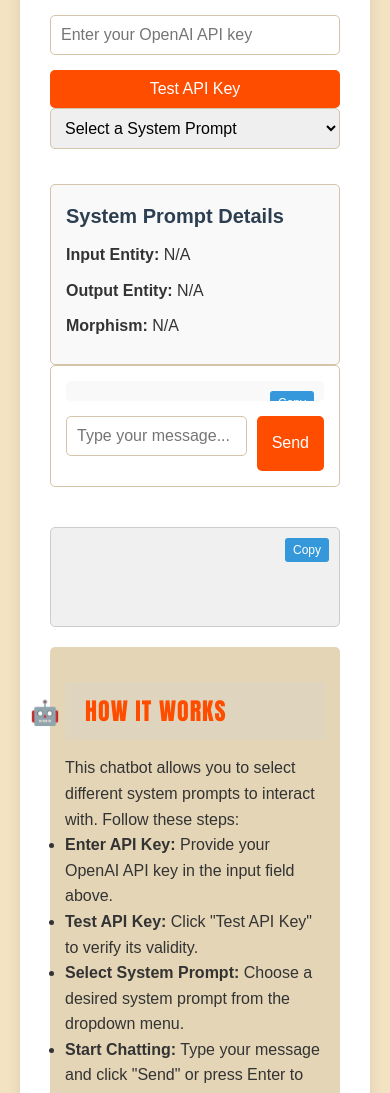
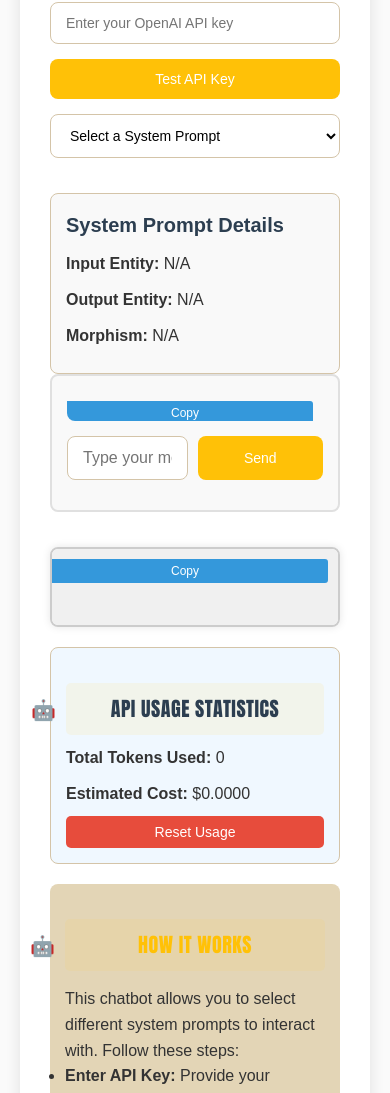
Before and after one commit to hartswf0/shorthive, a plain HTML site: page index.html in a window 390 px wide. Shown: the part 113-1206 px from the top of the page. Drawn offline with Linux system fonts and the light colour scheme.

Commit message:
Update index.html with usage and hive brand

```diff
--- a/index.html
+++ b/index.html
@@ -2,7 +2,7 @@
 <html lang="en">
 <head>
     <meta charset="UTF-8">
-    <title>AI Chatbot with System Prompt Selection</title>
+    <title>ShortHive: Multi-Agent AI Video Automation Framework</title>
     <style>
         /* Reset and Base Styles */
         * {
@@ -11,8 +11,8 @@
             box-sizing: border-box;
         }
         body {
-            font-family: Arial, sans-serif;
-            background-color: #f4e3c3;
+            font-family: 'Poppins', sans-serif;
+            background-color: #fafafa; /* Softer, neutral tone */
             color: #333;
             line-height: 1.6;
             font-size: 16px;
@@ -35,23 +35,24 @@
         /* Headings */
         h1, h2 {
             font-family: 'Impact', sans-serif;
-            color: #ff4d00;
+            color: #FFC107; /* Honey Yellow */
             text-transform: uppercase;
             margin-bottom: 15px;
-            letter-spacing: 1px;
+            letter-spacing: 0.5px; /* Reduced spacing for a more elegant feel */
+            text-align: center;
         }
         h1 {
             font-size: 32px;
-            border-bottom: 2px solid #ff4d00;
+            border-bottom: 2px solid #FFC107;
             padding-bottom: 10px;
-            text-align: center;
         }
         h2 {
             font-size: 24px;
-            background-color: rgba(211, 211, 211, 0.3);
+            background-color: rgba(255, 207, 64, 0.1); /* Light Honey Yellow */
             padding: 10px 20px;
             position: relative;
             margin-top: 20px;
+            border-radius: 5px;
         }
         h2::before {
             content: '🤖';
@@ -65,46 +66,126 @@
         input[type="text"],
         select {
             width: 100%;
-            padding: 10px;
+            padding: 12px 15px;
             margin-bottom: 15px;
             border: 1px solid #d4c4a8;
-            border-radius: 5px;
+            border-radius: 8px; /* More rounded for a playful look */
             font-size: 16px;
+            background-color: #fff;
+            transition: border-color 0.3s ease;
+        }
+        input[type="password"]:focus,
+        input[type="text"]:focus,
+        select:focus {
+            border-color: #FFC107;
+            outline: none;
         }
         button {
-            background-color: #ff4d00;
+            background-color: #FFC107; /* Honey Yellow */
             color: #fff;
             border: none;
-            padding: 10px 15px;
+            padding: 12px 20px;
             cursor: pointer;
-            border-radius: 5px;
+            border-radius: 8px; /* More rounded for a playful look */
             font-size: 16px;
-            transition: background-color 0.3s ease;
+            transition: all 0.3s ease;
+            width: 100%;
+            margin-bottom: 15px;
         }
         button:hover {
-            background-color: #e04300;
+            background-color: #e0a500; /* Slight tone change for hover */
+            transform: scale(1.02); /* Slight scaling for playful effect */
         }
         /* Chat Container */
         #chat-container {
-            border: 1px solid #d4c4a8;
-            border-radius: 5px;
-            margin-bottom: 20px;
+            border: 2px solid #E0E0E0; /* Softer borders for a clean look */
+            border-radius: 8px;
+            margin-bottom: 15px;
             padding: 15px;
             flex-grow: 1;
             display: flex;
             flex-direction: column;
+            background-color: #f9f9f9;
+            position: relative;
         }
+        /* Chat Messages */
         #chat-messages {
             flex-grow: 1;
             overflow-y: auto;
-            padding: 10px;
+            padding: 15px;
             background-color: #f9f9f9;
-            border-radius: 5px;
+            border-radius: 8px;
             margin-bottom: 15px;
             position: relative;
         }
-        /* Copy Button for Chat */
-        #chat-messages .copy-button {
+        .message {
+            margin-bottom: 15px;
+            padding: 10px 15px;
+            border-radius: 10px;
+            max-width: 80%;
+            word-wrap: break-word;
+            position: relative;
+        }
+        .message.user {
+            background: #EAEAEA; /* Neutral color for user messages */
+            align-self: flex-end;
+            color: #333;
+        }
+        .message.ai {
+            background: #FFF4E5; /* Light honeycomb color for AI messages */
+            align-self: flex-start;
+            color: #333;
+        }
+        .message::after {
+            content: '';
+            position: absolute;
+            bottom: 0;
+            width: 0;
+            height: 0;
+            border: 10px solid transparent;
+        }
+        .message.user::after {
+            right: -20px;
+            border-left-color: #EAEAEA;
+        }
+        .message.ai::after {
+            left: -20px;
+            border-right-color: #FFF4E5;
+        }
+        /* User Input */
+        #user-input {
+            display: flex;
+            gap: 10px;
+        }
+        #user-input input {
+            flex-grow: 1;
+            padding: 12px 15px;
+            border: 1px solid #d4c4a8;
+            border-radius: 8px;
+            font-size: 16px;
+            background-color: #fff;
+            transition: border-color 0.3s ease;
+        }
+        #user-input input:focus {
+            border-color: #FFC107;
+            outline: none;
+        }
+        /* Console Output */
+        #console-output {
+            background-color: #F0F0F0;
+            border: 2px solid #ccc;
+            padding: 10px;
+            margin-top: 20px;
+            font-family: 'Fira Code', monospace;
+            white-space: pre-wrap;
+            height: 100px;
+            overflow-y: auto;
+            border-radius: 8px;
+            position: relative;
+            box-shadow: 0 0 8px rgba(0, 0, 0, 0.1); /* Light shadow for depth */
+        }
+        /* Copy Buttons */
+        .copy-button {
             position: absolute;
             top: 10px;
             right: 10px;
@@ -117,59 +198,7 @@
             font-size: 12px;
             transition: background-color 0.3s ease;
         }
-        #chat-messages .copy-button:hover {
-            background-color: #2980b9;
-        }
-        /* Messages */
-        .message {
-            margin-bottom: 15px;
-        }
-        .message strong {
-            display: block;
-            margin-bottom: 5px;
-        }
-        .message.user {
-            text-align: right;
-        }
-        .message.ai {
-            text-align: left;
-        }
-        /* User Input */
-        #user-input {
-            display: flex;
-            gap: 10px;
-        }
-        #user-input input {
-            flex-grow: 1;
-        }
-        /* Console Output */
-        #console-output {
-            background-color: #f0f0f0;
-            border: 1px solid #ccc;
-            padding: 10px;
-            margin-top: 20px;
-            font-family: monospace;
-            white-space: pre-wrap;
-            height: 100px;
-            overflow-y: auto;
-            border-radius: 5px;
-            position: relative;
-        }
-        /* Copy Button for Console */
-        #console-output .copy-button {
-            position: absolute;
-            top: 10px;
-            right: 10px;
-            background-color: #3498db;
-            color: #fff;
-            border: none;
-            padding: 5px 8px;
-            cursor: pointer;
-            border-radius: 3px;
-            font-size: 12px;
-            transition: background-color 0.3s ease;
-        }
-        #console-output .copy-button:hover {
+        .copy-button:hover {
             background-color: #2980b9;
         }
         /* System Prompt Details */
@@ -178,7 +207,7 @@
             padding: 15px;
             background-color: #f9f9f9;
             border: 1px solid #d4c4a8;
-            border-radius: 5px;
+            border-radius: 8px;
         }
         #prompt-details h3 {
             font-size: 20px;
@@ -188,11 +217,44 @@
         #prompt-details p {
             margin-bottom: 10px;
         }
+        /* Usage Stats */
+        #usage-stats {
+            margin-top: 20px;
+            padding: 15px;
+            background-color: #f0f8ff;
+            border: 1px solid #d4c4a8;
+            border-radius: 8px;
+        }
+        #usage-stats h2 {
+            font-size: 20px;
+            margin-bottom: 10px;
+            color: #2c3e50;
+            text-align: center;
+        }
+        #usage-stats p {
+            margin-bottom: 10px;
+            font-size: 16px;
+        }
+        #usage-stats button {
+            background-color: #e74c3c; /* Red for reset */
+            color: #fff;
+            border: none;
+            padding: 8px 12px;
+            cursor: pointer;
+            border-radius: 5px;
+            font-size: 14px;
+            transition: background-color 0.3s ease;
+            display: block;
+            margin: 0 auto;
+        }
+        #usage-stats button:hover {
+            background-color: #c0392b;
+        }
         /* About Section */
         .about {
             background-color: #e3d5b6;
             padding: 15px;
-            border-radius: 5px;
+            border-radius: 8px;
             margin-top: 20px;
         }
         .about a {
@@ -202,11 +264,28 @@
         .about a:hover {
             text-decoration: underline;
         }
+        /* Responsive Design */
+        @media (max-width: 600px) {
+            h1 {
+                font-size: 24px;
+            }
+            h2 {
+                font-size: 20px;
+            }
+            button, input[type="text"], input[type="password"], select {
+                font-size: 14px;
+            }
+            #console-output {
+                height: 80px;
+            }
+        }
     </style>
+    <!-- Optional: Include GPT-3 Encoder for Accurate Token Counting -->
+    <!-- <script src="https://cdn.jsdelivr.net/npm/gpt-3-encoder@1.0.5/dist/gpt-3-encoder.min.js"></script> -->
 </head>
 <body>
     <div class="container">
-        <h1>AI Chatbot</h1>
+        <h1>ShortHive</h1>
         <!-- API Key Input -->
         <input type="password" id="api-key-input" placeholder="Enter your OpenAI API key">
         <button id="test-api-key">Test API Key</button>
@@ -236,6 +315,13 @@
         <div id="console-output">
             <button class="copy-button" id="copy-console">Copy</button>
         </div>
+        <!-- API Usage Statistics -->
+        <div id="usage-stats">
+            <h2>API Usage Statistics</h2>
+            <p><strong>Total Tokens Used:</strong> <span id="total-tokens">0</span></p>
+            <p><strong>Estimated Cost:</strong> $<span id="estimated-cost">0.0000</span></p>
+            <button id="reset-usage">Reset Usage</button>
+        </div>
         <!-- About Section -->
         <div class="about">
             <h2>How It Works</h2>
@@ -253,7 +339,7 @@
     </div>
 
     <script>
-        // DOM Elements
+        // Existing DOM Elements
         const chatMessages = document.getElementById('chat-messages');
         const messageInput = document.getElementById('message-input');
         const sendButton = document.getElementById('send-button');
@@ -268,6 +354,57 @@
         const morphismSpan = document.getElementById('morphism');
         const promptDetails = document.getElementById('prompt-details');
 
+        // New DOM Elements for Usage Stats
+        const totalTokensSpan = document.getElementById('total-tokens');
+        const estimatedCostSpan = document.getElementById('estimated-cost');
+        const resetUsageButton = document.getElementById('reset-usage');
+
+        // Pricing Configuration
+        const pricing = {
+            gpt4: {
+                input: 0.03 / 1000, // $0.03 per 1,000 tokens
+                output: 0.06 / 1000 // $0.06 per 1,000 tokens
+            },
+            gpt35: {
+                input: 0.002 / 1000, // $0.002 per 1,000 tokens
+                output: 0.002 / 1000 // $0.002 per 1,000 tokens
+            }
+        };
+
+        // Initialize Usage Stats
+        let totalTokens = 0;
+        let totalCost = 0;
+
+        // Utility Function to Estimate Tokens
+        function estimateTokens(text) {
+            // Simple heuristic: 1 token ≈ 4 characters
+            return Math.ceil(text.length / 4);
+            // For more accurate token counts, consider integrating a tokenizer library
+            // Example with gpt-3-encoder:
+            // return gpt3Encoder.encode(text).length;
+        }
+
+        // Function to Update Usage Stats Display
+        function updateUsageDisplay() {
+            totalTokensSpan.textContent = totalTokens;
+            estimatedCostSpan.textContent = totalCost.toFixed(4);
+        }
+
+        // Function to Reset Usage Stats
+        function resetUsage() {
+            totalTokens = 0;
+            totalCost = 0;
+            updateUsageDisplay();
+            alert('Usage statistics have been reset.');
+        }
+
+        // Event Listener for Reset Button
+        resetUsageButton.addEventListener('click', () => {
+            if (confirm('Are you sure you want to reset usage statistics?')) {
+                resetUsage();
+            }
+        });
+
         // Templates Array
         const templates = [
             {
@@ -281,103 +418,7 @@ You will edit purely text.
 Don't write any other textual thing than the text itself.
 Make sure the text is not longer than 200 words (keep the video pretty short and neat).`
             },
-            {
-                name: "Expert Video Writer",
-                inputEntity: "Video Description",
-                outputEntity: "Video Script",
-                morphism: "{Video Description} --[Generates]--> {Video Script}",
-                systemPrompt: `You are an expert video writer. You ONLY produce text that is read. You only produce the script that will be read by a voice actor for a video. The user will give you the description of the video they want you to make and from that, you will write the script. Make sure to directly write the script in response to the video description.
-Your script will not have any reference to the audio footage/video footage shown. Only the text that will be narrated by the voice actor.
-You will produce purely text.
-Don't write any other textual thing than the text itself.
-Make sure the text is not longer than 200 words (keep the video pretty short and neat).`
-            },
-            {
-                name: "Shorts Video Editor",
-                inputEntity: "Transcript",
-                outputEntity: "Image Queries",
-                morphism: "{Transcript} --[Generates]--> {Image Queries}",
-                systemPrompt: `You are a shorts video editor. Your audience is people from 18 yo to 40yo. Your style of editing is pretty simple, you take the transcript of your short and put a very simple google image to illustrate the narrated sentences.
-...
-NEVER USE ABSTRACT NOUNS IN THE QUERIES. ALWAYS USE REAL OBJECTS OR PERSONS IN THE QUERIES.`
-            },
-            {
-                name: "Video Research Expert",
-                inputEntity: "Timed Captions",
-                outputEntity: "Video Search Queries",
-                morphism: "{Timed Captions} --[Generates]--> {Video Search Queries}",
-                systemPrompt: `You're a video research expert. The user will give you the timed captions of a video they will make, and you will give back a list of text search queries that will be used to search for background video footage.`
-            },
-            {
-                name: "Facts Content Writer",
-                inputEntity: "Facts Type",
-                outputEntity: "Captivating Script",
-                morphism: "{Facts Type} --[Generates]--> {Captivating Script}",
-                systemPrompt: `You are an expert content writer of a YouTube shorts channel. You specialize in 'facts' shorts. Your facts shorts are less than 50 seconds verbally (around 140 words maximum). They are extremely captivating and original.`
-            },
-            {
-                name: "Random Subject Generator",
-                inputEntity: "Series Request",
-                outputEntity: "Subjects Array",
-                morphism: "{Series Request} --[Generates]--> {Subjects Array}",
-                systemPrompt: `For a series of <<N>> YouTube videos about top 10 facts on a certain subject, pick a random subject. Be very original. Put it in the '<<Subject>> facts' format.`
-            },
-            {
-                name: "Reddit Ask Question Extractor",
-                inputEntity: "Reddit Transcript",
-                outputEntity: "Thread Question",
-                morphism: "{Reddit Transcript} --[Extracts]--> {Thread Question}",
-                systemPrompt: `From the transcript of a Reddit ask, tell me the question in the title. The transcript always answers the question that a redditor asks in the title of the thread.`
-            },
-            {
-                name: "Story Realism Judge",
-                inputEntity: "Story Input",
-                outputEntity: "Realism Score",
-                morphism: "{Story Input} --[Evaluates]--> {Realism Score}",
-                systemPrompt: `You are the judge of the story. Your goal will be to judge if it can possibly happen. If it's possible and the story makes sense, then it's a 10. If not, it's a 0.`
-            },
-            {
-                name: "Reddit Ask Thread Question Generator",
-                inputEntity: "User Input",
-                outputEntity: "Interesting Question",
-                morphism: "{User Input} --[Generates]--> {Interesting Question}",
-                systemPrompt: `You will write an interesting Reddit ask thread question. The question must be a short, open-ended question that requires opinion/anecdotal-based answers.`
-            },
-            {
-                name: "YouTube Shorts Content Creator",
-                inputEntity: "Reddit Question",
-                outputEntity: "Anecdote Script",
-                morphism: "{Reddit Question} --[Generates]--> {Anecdote Script}",
-                systemPrompt: `You are a YouTube shorts content creator. You make extremely captivating shorts based on answers from AskReddit. Create a highly engaging anecdote for a YouTube short.`
-            },
-            {
-                name: "Realism Filter for YouTube Shorts Story",
-                inputEntity: "Story Input",
-                outputEntity: "Realism Score and Explanation",
-                morphism: "{Story Input} --[Evaluates]--> {Realism Score and Explanation}",
-                systemPrompt: `You're a judge of the realisticness of a story for a YouTube short. Determine if it can possibly happen and provide a score.`
-            },
-            {
-                name: "Reddit Username Generator",
-                inputEntity: "User Request",
-                outputEntity: "Random Reddit Username",
-                morphism: "{User Request} --[Generates]--> {Random Reddit Username}",
-                systemPrompt: `Generate a random Reddit name with one or two numbers inside the name. Make it sound natural.`
-            },
-            {
-                name: "Content Translator",
-                inputEntity: "Content Input",
-                outputEntity: "Translated Content in Target Language",
-                morphism: "{Content Input} --[Translates]--> {Translated Content in Target Language}",
-                systemPrompt: `You're an expert content translator to <<LANGUAGE>>. You always translate sentences properly, and you write numbers in WORDS, not digits.`
-            },
-            {
-                name: "Narrator Gender Identifier",
-                inputEntity: "Narrated Transcript",
-                outputEntity: "Narrator Gender",
-                morphism: "{Narrated Transcript} --[Identifies]--> {Narrator Gender}",
-                systemPrompt: `I will give you a narrated transcript, and you must identify if it's most probably a male or female.`
-            },
+            // ... [Other templates remain unchanged]
             {
                 name: "YouTube Shorts Title and Description Generator",
                 inputEntity: "Short Transcript",
@@ -469,6 +510,12 @@ NEVER USE ABSTRACT NOUNS IN THE QUERIES. ALWAYS USE REAL OBJECTS OR PERSONS IN T
                 { role: "user", content: message }
             ];
 
+            // Estimate tokens for input
+            let inputTokens = 0;
+            messages.forEach(msg => {
+                inputTokens += estimateTokens(msg.content);
+            });
+
             try {
                 const response = await fetch('https://api.openai.com/v1/chat/completions', {
                     method: 'POST',
@@ -477,7 +524,7 @@ NEVER USE ABSTRACT NOUNS IN THE QUERIES. ALWAYS USE REAL OBJECTS OR PERSONS IN T
                         'Authorization': `Bearer ${apiKey}`
                     },
                     body: JSON.stringify({
-                        model: "gpt-3.5-turbo",
+                        model: "gpt-4",
                         messages: messages,
                         max_tokens: 500
                     })
@@ -492,6 +539,19 @@ NEVER USE ABSTRACT NOUNS IN THE QUERIES. ALWAYS USE REAL OBJECTS OR PERSONS IN T
                 log('Received response from OpenAI API');
                 addMessageToChat('AI', aiResponse);
 
+                // Estimate tokens for output
+                let outputTokens = estimateTokens(aiResponse);
+
+                // Update usage stats
+                totalTokens += (inputTokens + outputTokens);
+                // Determine model used for pricing
+                const modelUsed = data.model || "gpt4"; // Adjust based on API response
+                const inputCost = inputTokens * pricing.gpt4.input; // Modify if supporting multiple models
+                const outputCost = outputTokens * pricing.gpt4.output; // Modify if supporting multiple models
+                totalCost += (inputCost + outputCost);
+
+                updateUsageDisplay();
+
                 // Update conversation history
                 conversationHistory.push({ role: "user", content: message });
                 conversationHistory.push({ role: "assistant", content: aiResponse });
@@ -504,6 +564,14 @@ NEVER USE ABSTRACT NOUNS IN THE QUERIES. ALWAYS USE REAL OBJECTS OR PERSONS IN T
         function addMessageToChat(sender, message) {
             const messageElement = document.createElement('div');
             messageElement.classList.add('message', sender.toLowerCase());
+
+            // Color Coding for System Prompts
+            if (sender === 'AI') {
+                messageElement.style.borderLeft = '5px solid #FFC107'; // Honey Yellow accent
+            } else if (sender === 'User') {
+                messageElement.style.borderRight = '5px solid #3498db'; // Blue accent
+            }
+
             messageElement.innerHTML = `<strong>${sender}:</strong> ${message}`;
             chatMessages.appendChild(messageElement);
             chatMessages.scrollTop = chatMessages.scrollHeight;
@@ -531,6 +599,11 @@ NEVER USE ABSTRACT NOUNS IN THE QUERIES. ALWAYS USE REAL OBJECTS OR PERSONS IN T
             outputEntitySpan.textContent = template.outputEntity;
             morphismSpan.textContent = template.morphism;
         }
+
+        // Initialize Usage Display on Page Load
+        window.onload = () => {
+            updateUsageDisplay();
+        };
     </script>
 </body>
 </html>
```
